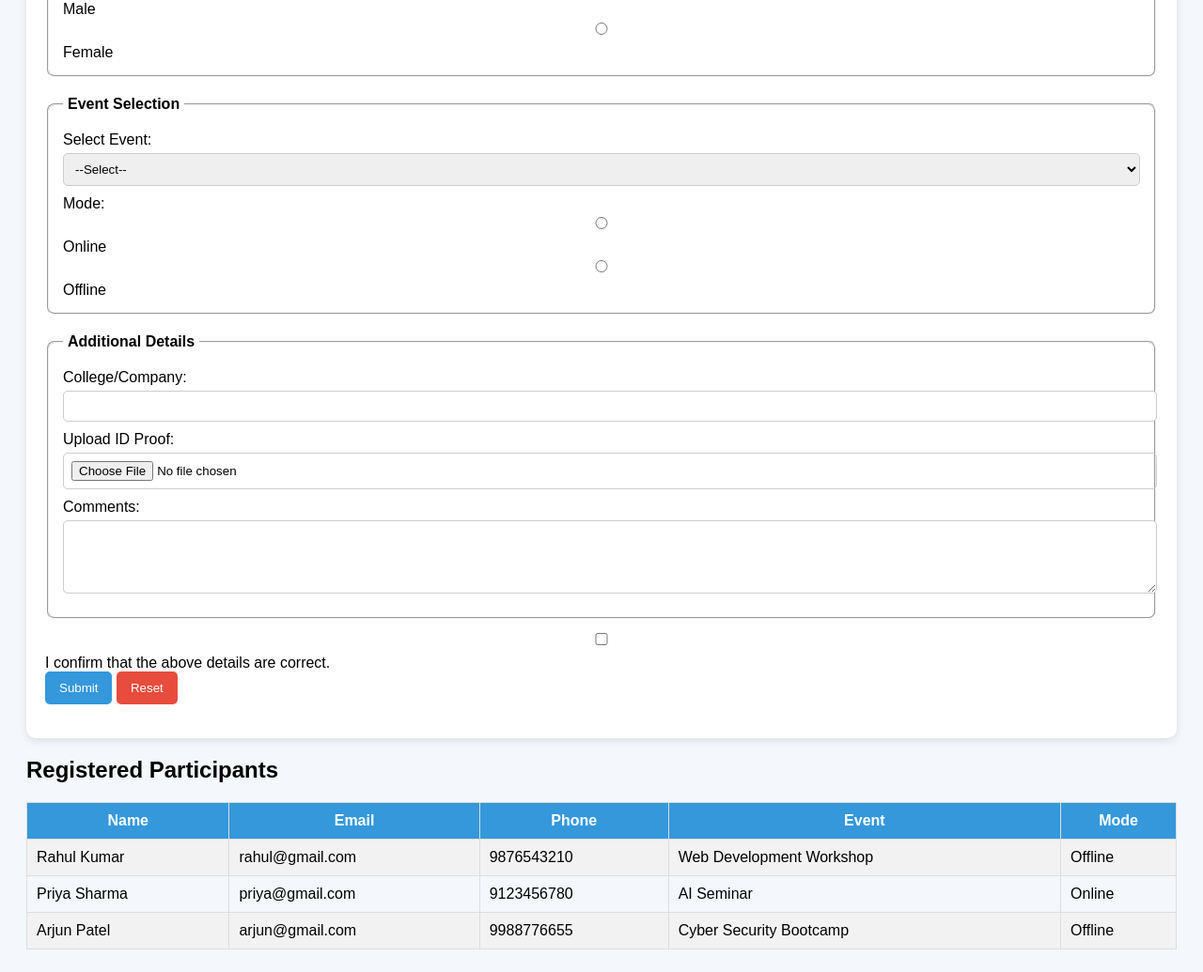
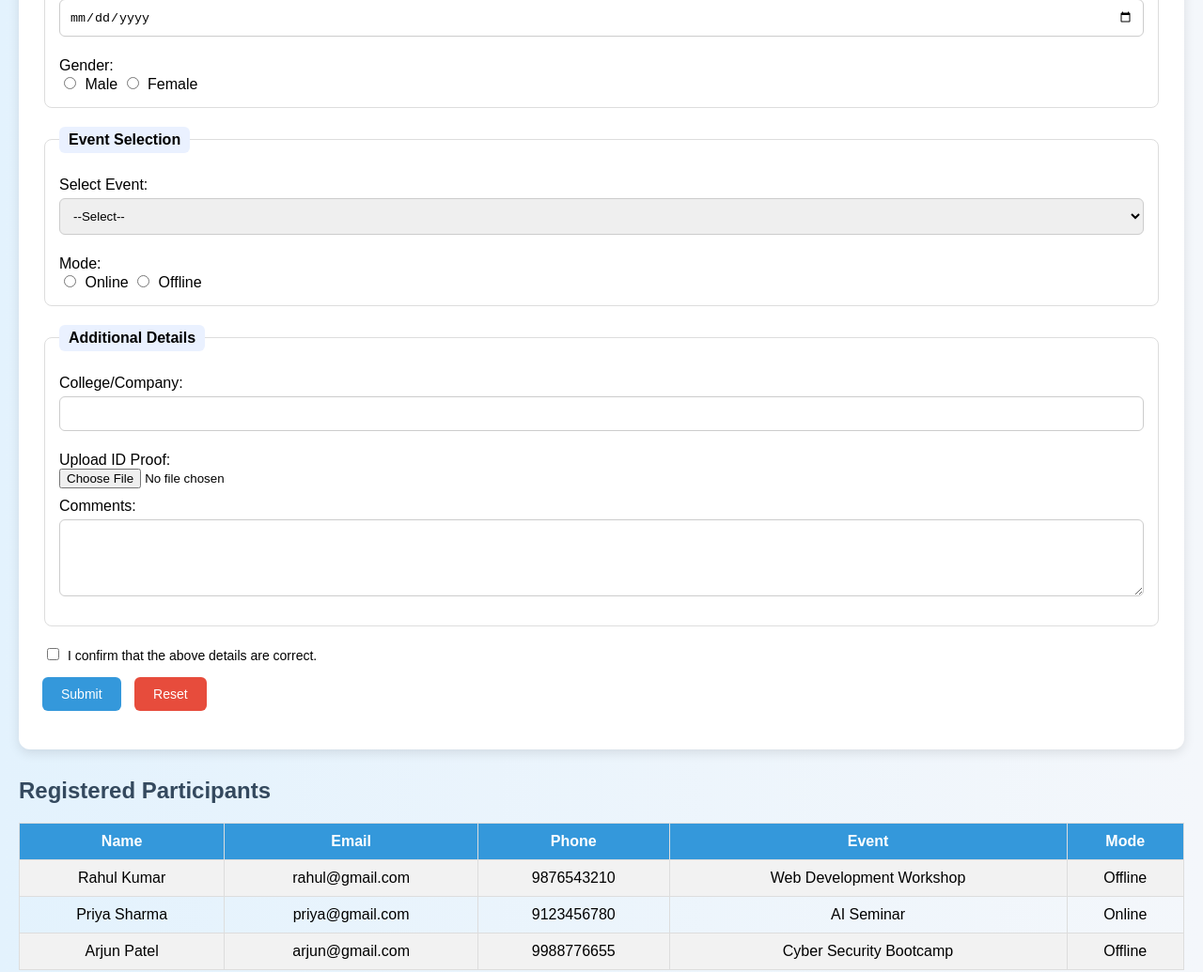
Before and after one commit to numankhan2007/EDUVATE, a plain HTML site: page index.html in a window 1280 px wide. Shown: the part 700-1735 px from the top of the page at 94% size. Drawn offline with Linux system fonts and the light colour scheme; a script that the page names is missing.

Commit message:
Enhance global styles and component styling

```diff
--- a/style.css
+++ b/style.css
@@ -1,79 +1,154 @@
+/* =========================
+   GLOBAL STYLING
+========================= */
 body {
     font-family: Arial, sans-serif;
-    background: #f4f7fb;
+    background: linear-gradient(to right, #e3f2fd, #f4f7fb);
+    margin: 0;
     padding: 20px;
 }
 
+/* =========================
+   HEADINGS
+========================= */
 h1 {
     text-align: center;
     color: #2c3e50;
+    margin-bottom: 10px;
 }
 
 .description {
     text-align: center;
+    font-size: 16px;
     margin-bottom: 30px;
+    color: #555;
 }
 
-.event-info ul {
-    background: white;
-    padding: 15px;
-    border-radius: 8px;
-    box-shadow: 0 2px 5px rgba(0,0,0,0.1);
+h2 {
+    margin-top: 30px;
+    color: #34495e;
 }
 
+/* =========================
+   EVENT INFO SECTION
+========================= */
+.event-info ul {
+    background-color: #ffffff;
+    padding: 15px 20px;
+    border-radius: 8px;
+    list-style: none;
+    box-shadow: 0 2px 6px rgba(0,0,0,0.1);
+}
+
+.event-info li {
+    padding: 5px 0;
+}
+
+/* =========================
+   FORM CARD
+========================= */
 form {
-    background: white;
-    padding: 20px;
-    border-radius: 10px;
-    box-shadow: 0 3px 8px rgba(0,0,0,0.1);
+    background: #ffffff;
+    padding: 25px;
+    border-radius: 12px;
+    box-shadow: 0 4px 12px rgba(0,0,0,0.1);
     margin-top: 20px;
 }
 
+/* =========================
+   FIELDSET & LEGEND
+========================= */
 fieldset {
-    margin-bottom: 15px;
+    border: 1px solid #ddd;
     padding: 15px;
+    margin-bottom: 20px;
     border-radius: 8px;
 }
 
 legend {
     font-weight: bold;
-    padding: 5px;
+    padding: 5px 10px;
+    background-color: #eaf1ff;
+    border-radius: 6px;
 }
 
-input, select, textarea {
+/* =========================
+   LABELS & INPUTS
+========================= */
+label {
     display: block;
-    width: 100%;
-    padding: 8px;
-    margin: 5px 0 10px;
-    border-radius: 5px;
-    border: 1px solid #ccc;
+    margin-top: 10px;
+    font-weight: 500;
 }
 
-input:focus, select:focus, textarea:focus {
+input[type="text"],
+input[type="email"],
+input[type="tel"],
+input[type="date"],
+select,
+textarea {
+    width: 100%;
+    padding: 10px;
+    margin-top: 5px;
+    margin-bottom: 12px;
+    border-radius: 6px;
+    border: 1px solid #ccc;
+    box-sizing: border-box;
+    transition: 0.3s;
+}
+
+/* Radio & Checkbox spacing */
+input[type="radio"],
+input[type="checkbox"] {
+    margin-right: 5px;
+    margin-left: 5px;
+}
+
+/* Focus effect */
+input:focus,
+select:focus,
+textarea:focus {
     border-color: #3498db;
     outline: none;
 }
 
+/* =========================
+   BUTTONS
+========================= */
 button {
-    padding: 10px 15px;
+    padding: 10px 20px;
     border: none;
-    border-radius: 5px;
+    border-radius: 6px;
     cursor: pointer;
     color: white;
+    font-size: 14px;
+    margin-right: 10px;
+    transition: 0.3s;
 }
 
 button[type="submit"] {
-    background: #3498db;
+    background-color: #3498db;
 }
 
 button[type="reset"] {
-    background: #e74c3c;
+    background-color: #e74c3c;
 }
 
 button:hover {
-    opacity: 0.8;
+    opacity: 0.85;
 }
 
+/* =========================
+   DECLARATION SECTION
+========================= */
+.declaration {
+    margin-bottom: 15px;
+    font-size: 14px;
+}
+
+/* =========================
+   TABLE STYLING
+========================= */
 table {
     width: 100%;
     border-collapse: collapse;
@@ -81,36 +156,51 @@ table {
 }
 
 th {
-    background: #3498db;
+    background-color: #3498db;
     color: white;
+    padding: 10px;
 }
 
 th, td {
     border: 1px solid #ddd;
     padding: 10px;
+    text-align: center;
 }
 
 tr:nth-child(even) {
-    background: #f2f2f2;
+    background-color: #f2f2f2;
 }
 
+tr:hover {
+    background-color: #e3f2fd;
+}
+
+/* =========================
+   FOOTER
+========================= */
 footer {
-    margin-top: 30px;
-    background: #2c3e50;
+    background-color: #2c3e50;
     color: white;
     text-align: center;
     padding: 15px;
+    margin-top: 30px;
+    font-size: 14px;
 }
 
+/* =========================
+   VALIDATION STYLES
+========================= */
 .valid {
-    border: 2px solid green;
+    border: 2px solid green !important;
 }
 
 .invalid {
-    border: 2px solid red;
+    border: 2px solid red !important;
 }
 
+/* Success message */
 #successMessage {
     color: green;
     font-weight: bold;
+    margin-top: 10px;
 }
```
